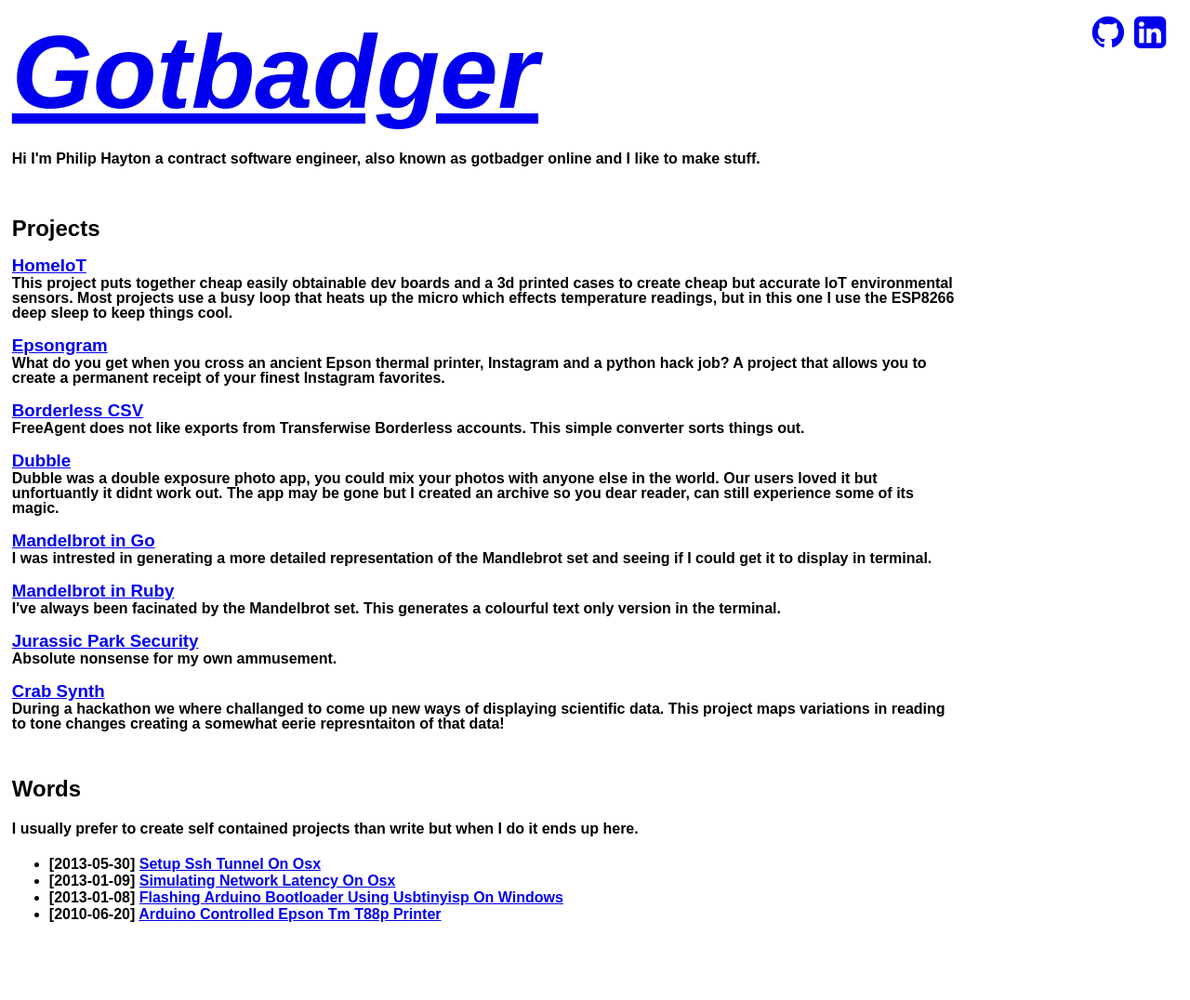
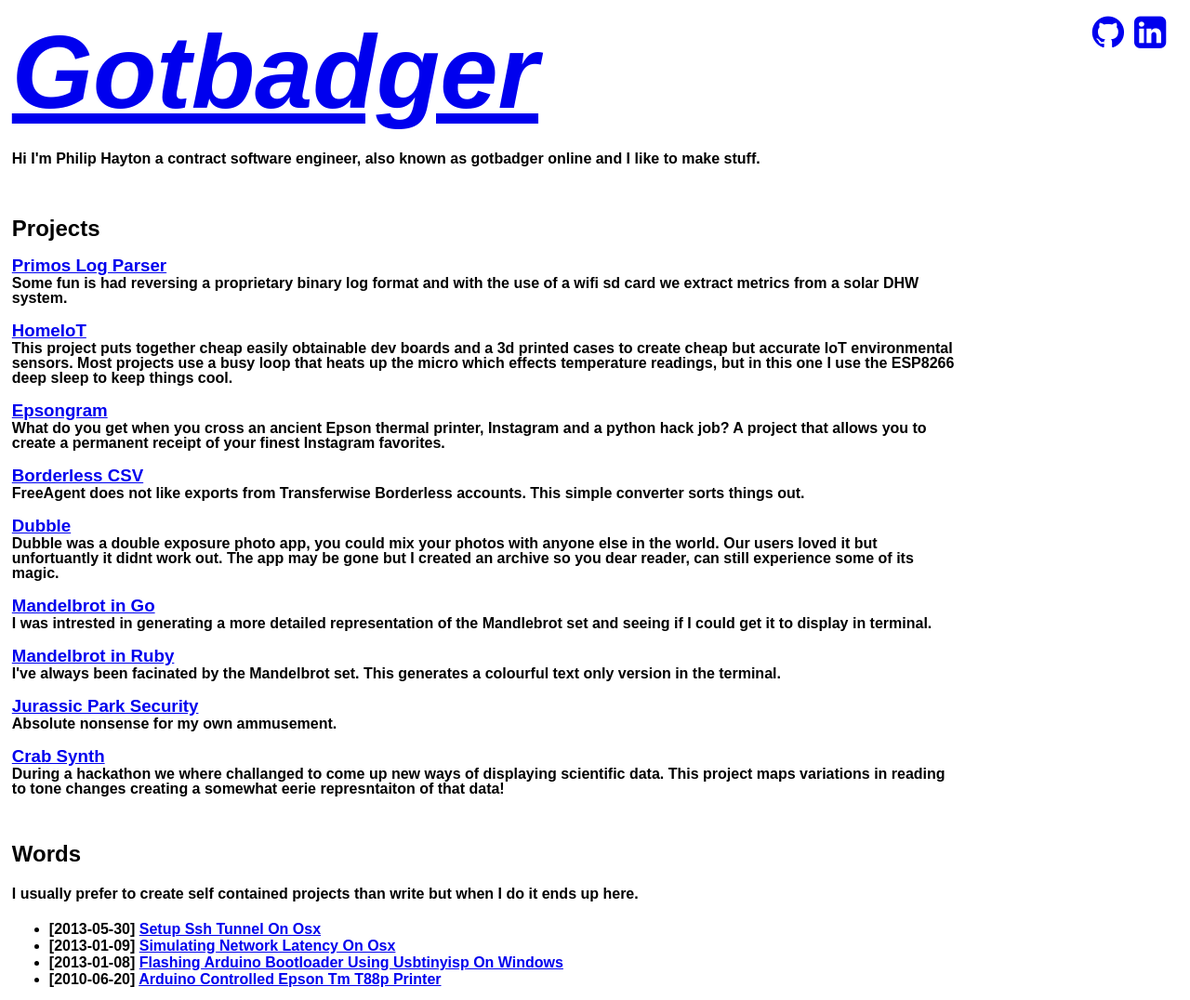
Before and after one commit to gotbadger/gotbadger.github.io, a Jekyll site: the page built from index.html, in a window 1280 px wide. Shown: the whole page at 93% size. Built offline with Jekyll 4.4.1, drawn with Linux system fonts in a browser that asks for light colours; nearby versions of some CDN libraries; before the commit the page ends 1006 px from its top, so only the background shows below that.

Commit message:
Update projects.yml

```diff
--- a/_data/projects.yml
+++ b/_data/projects.yml
@@ -1,3 +1,7 @@
+- name: Primos Log Parser
+  description: Some fun is had reversing a proprietary binary log format and with the use of a wifi sd card we extract metrics from a solar DHW system.
+  link: https://github.com/gotbadger/primos-log-parser
+
 - name: HomeIoT
   description: This project puts together cheap easily obtainable dev boards and a 3d printed cases to create cheap but accurate IoT environmental sensors. Most projects use a busy loop that heats up the micro which effects temperature readings, but in this one I use the ESP8266 deep sleep to keep things cool.
   link: https://github.com/gotbadger/HomeIoT
```
